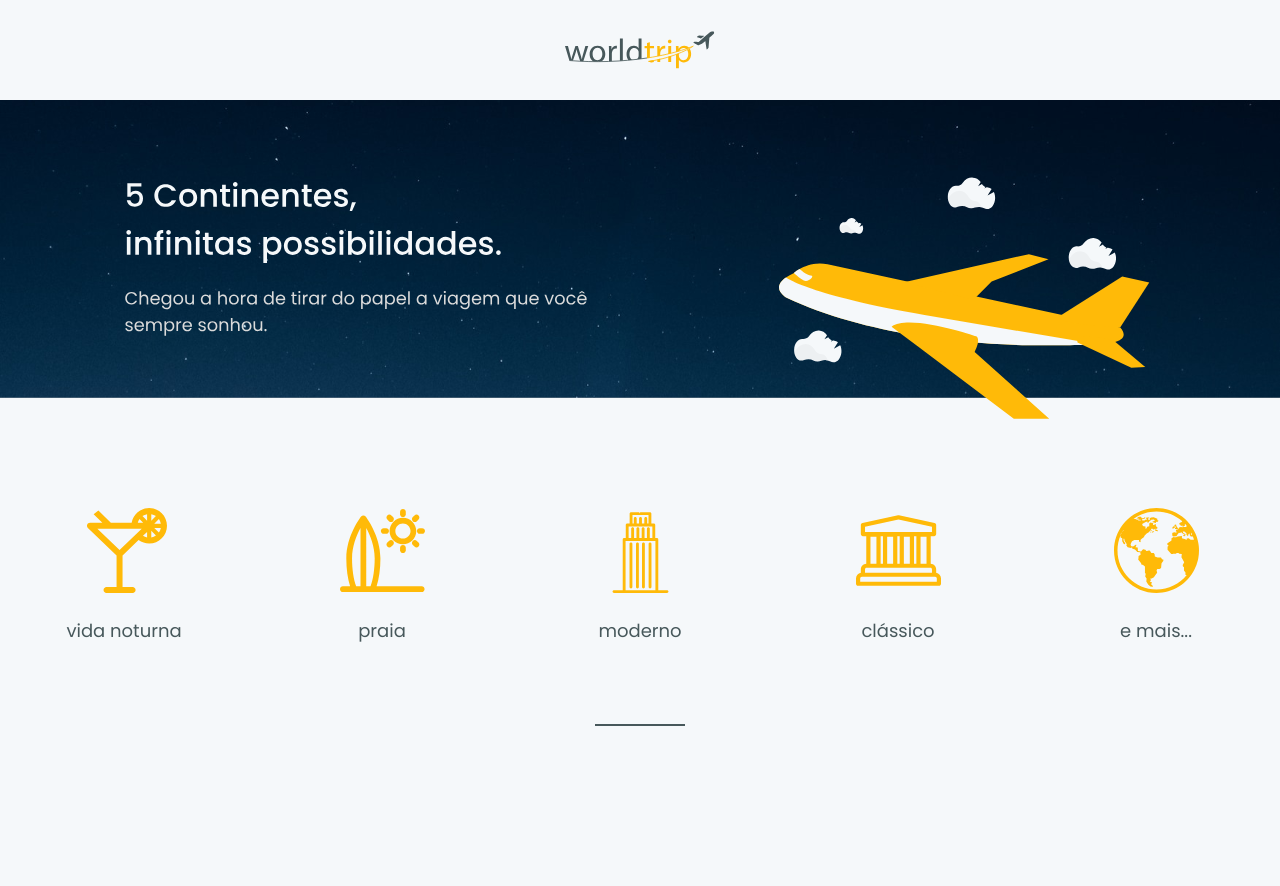
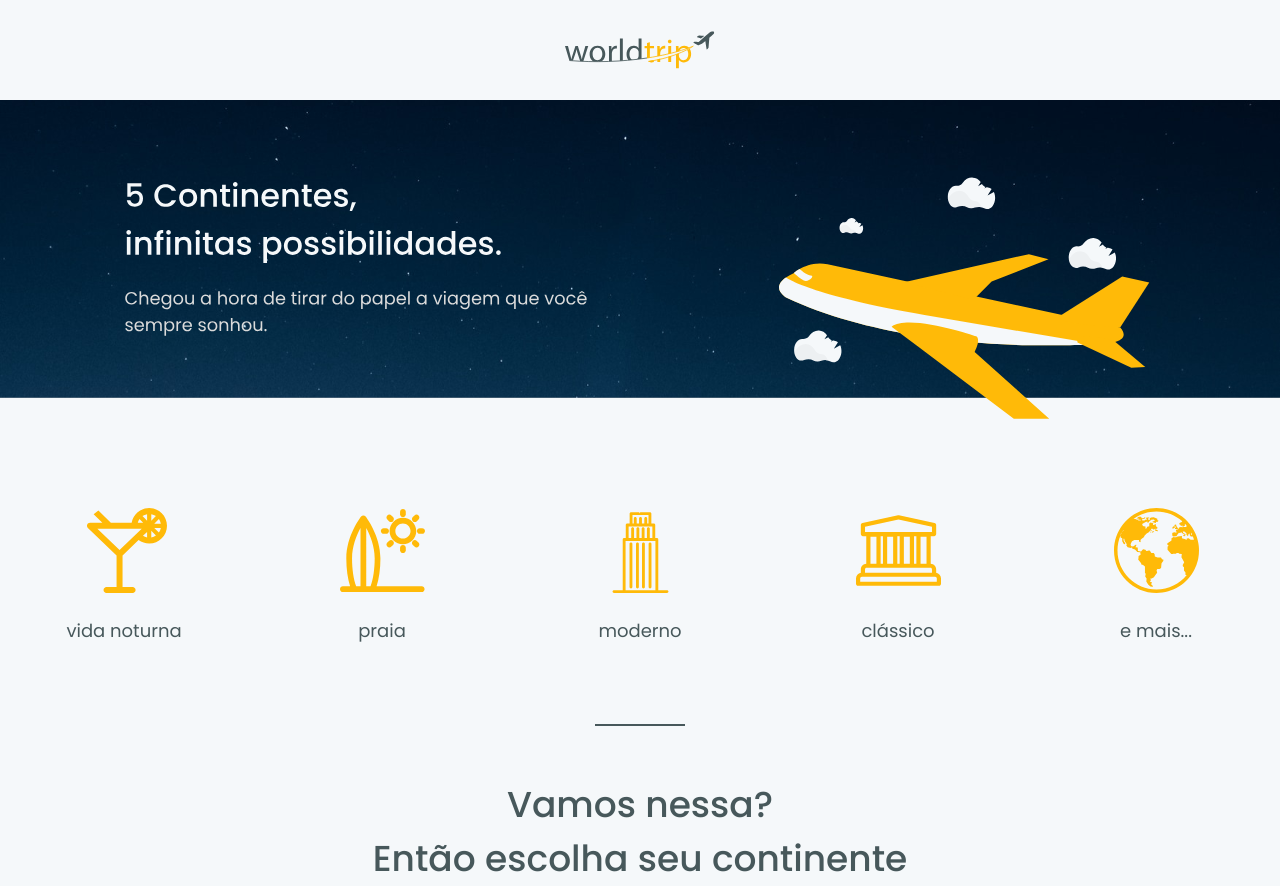
Before and after one commit to RgMellon/ignite-challenge-world-trip, a Next.js app: page / in a window 1280 px wide. Before the commit the page ends 800 px from the top, so only its background shows below. Built offline with nearby package versions, Linux system fonts and the light colour scheme.

Commit message:
Add invite box

```diff
--- a/src/pages/index.tsx
+++ b/src/pages/index.tsx
@@ -1,4 +1,4 @@
-import { Flex, Image } from "@chakra-ui/react";
+import { Box, Flex, Image, Text } from "@chakra-ui/react";
 
 import { Header } from "../components/Header";
 import { Categories } from "../components/Categories";
@@ -20,6 +20,11 @@ export default function Home() {
 
         <Separator />
 
+        <Box align="center" mt="52px" fontSize="36px" fontWeight="500">
+          <Text>Vamos nessa?</Text>
+          <Text>Então escolha seu continente</Text>
+        </Box>
+
       </Flex>
     </Flex>
   );
```
